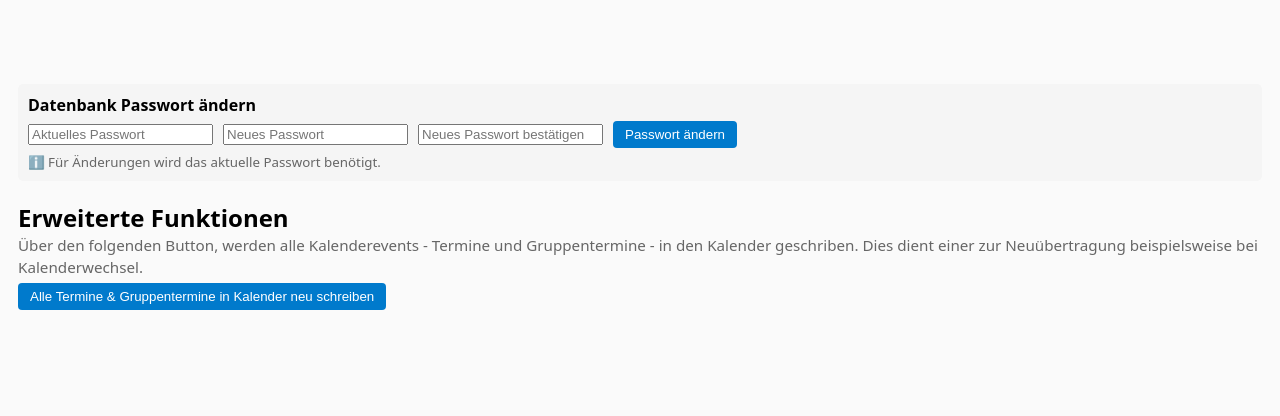
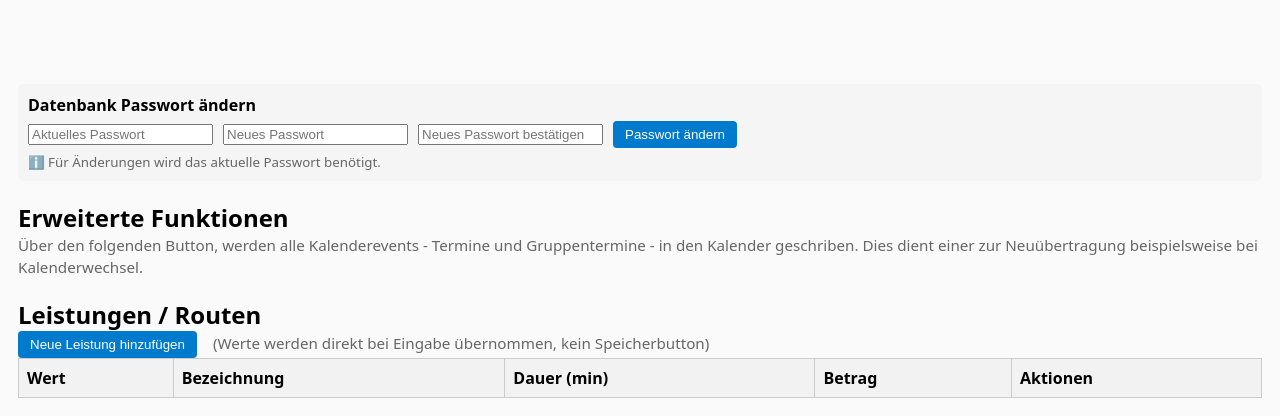
Before and after one commit to mmaukii/psyDB, a Python web app: template templates/einstellungen.html in a window 1280 px wide. Shown: the part 940-1356 px from the top of the page. Before the commit the page ends 1250 px from the top, so only its background shows below. Run offline with Jinja, Linux system fonts and the light colour scheme; the template is opened without the code that fills it, so the values that code supplies are empty.

Commit message:
änderung leistungen in einstellungen eingefügt

```diff
--- a/static/js/einstellungen.js
+++ b/static/js/einstellungen.js
@@ -381,7 +381,76 @@ document.getElementById("saveStandardtexteBtn").addEventListener("click", () =>
     });
 });
 
-// Button-Handler für Kalender-Neuschreiben
+
+// --- Leistungen (Routen) Tabelle ---
+function loadLeistungen() {
+    fetch('/api/leistungen')
+        .then(res => res.json())
+        .then(data => {
+            const tbody = document.querySelector('#leistungenTable tbody');
+            tbody.innerHTML = '';
+            data.forEach(l => {
+                const tr = document.createElement('tr');
+                tr.innerHTML = `
+                    <td contenteditable="true" data-field="value">${l.value ?? ''}</td>
+                    <td contenteditable="true" data-field="bezeichnung">${l.bezeichnung ?? ''}</td>
+                    <td contenteditable="true" data-field="dauer_min">${l.dauer_min ?? ''}</td>
+                    <td contenteditable="true" data-field="betrag">${l.betrag ?? ''}</td>
+                    <td><button class="deleteLeistungBtn" title="Löschen">🗑️</button></td>
+                `;
+                tbody.appendChild(tr);
+                // Edit handler
+                tr.querySelectorAll('td[contenteditable="true"]').forEach(td => {
+                    td.addEventListener('blur', () => {
+                        const field = td.dataset.field;
+                        const value = td.textContent;
+                        fetch(`/api/leistungen/${l.id}`, {
+                            method: 'PUT',
+                            headers: { 'Content-Type': 'application/json' },
+                            body: JSON.stringify({ [field]: value })
+                        });
+                    });
+                    td.addEventListener('keydown', ev => {
+                        if (ev.key === 'Enter') {
+                            ev.preventDefault();
+                            td.blur();
+                        }
+                    });
+                });
+                // Delete handler
+                tr.querySelector('.deleteLeistungBtn').addEventListener('click', () => {
+                    if (confirm('Leistung wirklich löschen?')) {
+                        fetch(`/api/leistungen/${l.id}`, { method: 'DELETE' })
+                            .then(() => loadLeistungen());
+                    }
+                });
+            });
+        });
+}
+
+document.getElementById('addLeistungBtn').addEventListener('click', () => {
+    const tbody = document.querySelector('#leistungenTable tbody');
+    const tr = document.createElement('tr');
+    tr.innerHTML = `
+        <td contenteditable="true" data-field="value"></td>
+        <td contenteditable="true" data-field="bezeichnung"></td>
+        <td contenteditable="true" data-field="dauer_min"></td>
+        <td contenteditable="true" data-field="betrag"></td>
+        <td><button class="saveLeistungBtn" title="Speichern">💾</button></td>
+    `;
+    tbody.appendChild(tr);
+    tr.querySelector('.saveLeistungBtn').addEventListener('click', () => {
+        const cells = tr.querySelectorAll('td[contenteditable="true"]');
+        const newData = {};
+        cells.forEach(td => newData[td.dataset.field] = td.textContent);
+        fetch('/api/leistungen', {
+            method: 'POST',
+            headers: { 'Content-Type': 'application/json' },
+            body: JSON.stringify(newData)
+        }).then(() => loadLeistungen());
+    });
+});
+
 document.addEventListener('DOMContentLoaded', function() {
 	const btn = document.getElementById('rewriteCalendarBtn');
 	const status = document.getElementById('rewriteCalendarStatus');
@@ -406,4 +475,5 @@ document.addEventListener('DOMContentLoaded', function() {
 				});
 		});
 	}
+    loadLeistungen();
 });
--- a/templates/einstellungen.html
+++ b/templates/einstellungen.html
@@ -133,10 +133,24 @@
 </span>
 
 <!-- Button: Kalender neu schreiben -->
-<div style="margin-top: 05px; margin-bottom: 40px; text-align: left;">
-	<button id="rewriteCalendarBtn">Alle Termine & Gruppentermine in Kalender neu schreiben</button>
-	<span id="rewriteCalendarStatus" style="margin-left: 20px; color: #333;"></span>
+
+<h2 style="margin-bottom: 0;">Leistungen / Routen</h2>
+<div style="display: flex; align-items: baseline; gap: 10px;">
+	<button id="addLeistungBtn">Neue Leistung hinzufügen</button>
+	<span style="font-size: 0.95em; color: #666; font-weight: normal;">(Werte werden direkt bei Eingabe übernommen, kein Speicherbutton)</span>
 </div>
+<table id="leistungenTable">
+	<thead>
+		 <tr>
+			  <th>Wert</th>
+			  <th>Bezeichnung</th>
+			  <th>Dauer (min)</th>
+			  <th>Betrag</th>
+			  <th>Aktionen</th>
+		 </tr>
+	</thead>
+	<tbody></tbody>
+</table>
 
 {% endblock %}
 
```
